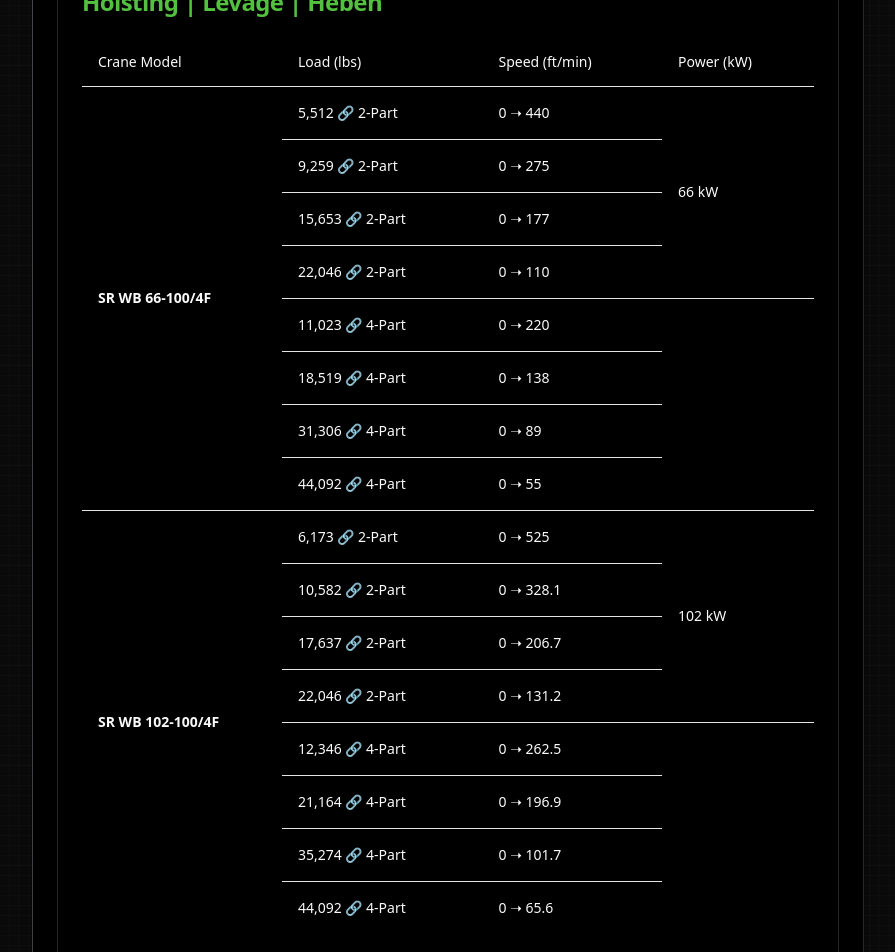
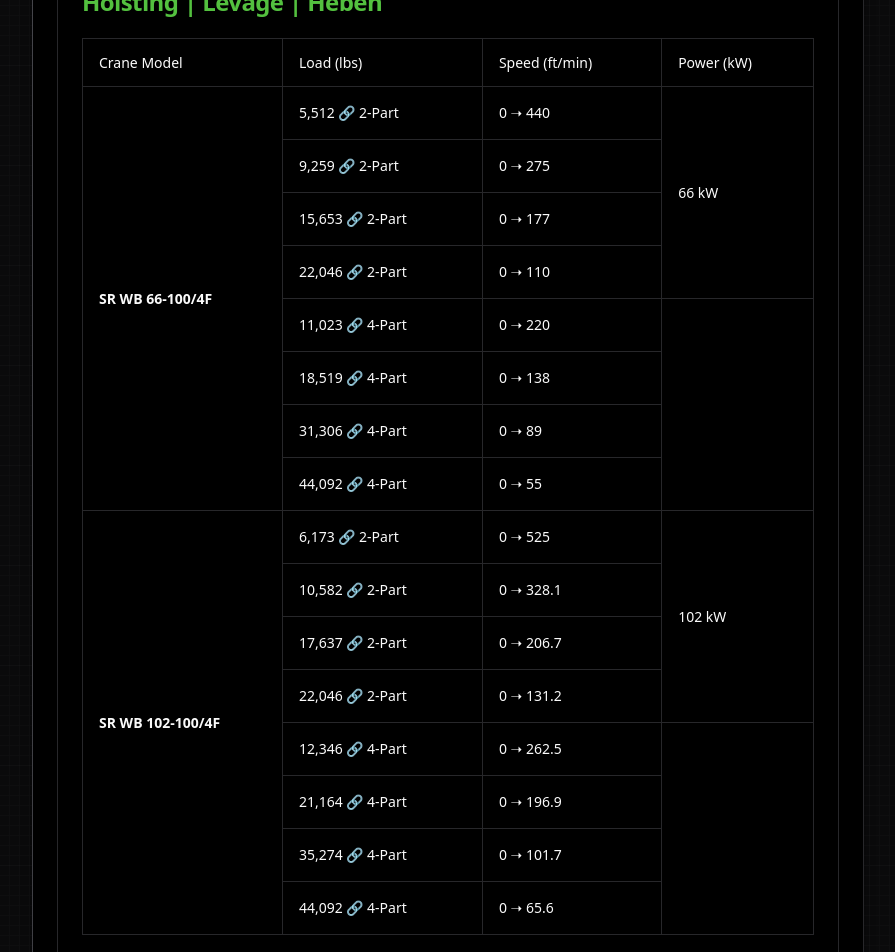
Before and after one commit to ArsCodeAmatoria/lilfoot, a Next.js app: page /tower-crane/terex-sk-415-20 in a window 1280 px wide. Shown: the part 2240-3192 px from the top of the page, without its empty margins (336-1231 px from the left). Built offline with nearby package versions, Linux system fonts and the light colour scheme; a web font is replaced by a local one.

Commit message:
Complete styling updates for Terex SK 415-20 components with consistent borders and text formatting

```diff
--- a/app/components/CraneLoadDiagram147Chart.tsx
+++ b/app/components/CraneLoadDiagram147Chart.tsx
@@ -218,7 +218,7 @@ const CraneLoadDiagram147Chart = () => {
               </div>
               <div className="flex items-center gap-2">
                 <span className="text-gray-400">Load Capacities:</span>
-                <span className="font-bold text-highlight">22,487 lbs and 22,046 lbs</span>
+                <span className="font-bold text-highlight">22,487 lbs - 22,046 lbs</span>
               </div>
             </div>
           </div>
@@ -226,18 +226,18 @@ const CraneLoadDiagram147Chart = () => {
       </div>
 
       {/* Chart */}
-      <div className="bg-gray-900 p-4 rounded-lg">
+      <div className="bg-black p-6 rounded-lg border border-gray-800">
         <div className="h-80">
           <Line options={options} data={chartData} />
         </div>
       </div>
 
       {/* Load capacity table */}
-      <div>
-        <h3 className="text-xl font-bold text-white mb-4">Load Capacity Table (144.4-147.6 ft Configuration)</h3>
+      <div className="bg-black p-6 rounded-lg border border-gray-800">
+        <h3 className="text-xl font-bold text-white mb-4">Load Capacity Table (144.4-147.6 ft)</h3>
         <div className="overflow-x-auto rounded-md">
           <Table className="border-collapse">
-            <TableCaption>Load capacity chart for Terex SK 415-20 showing capacities in pounds at different distances</TableCaption>
+            <TableCaption>Load capacity chart showing capacities in pounds at different distances</TableCaption>
             <TableHeader className="bg-gray-900">
               <TableRow>
                 <TableHead className="border border-gray-800 sticky left-0 z-10 bg-gray-900">Distance (ft)</TableHead>
--- a/app/components/SpeedLoadChart.tsx
+++ b/app/components/SpeedLoadChart.tsx
@@ -162,7 +162,7 @@ const SpeedLoadChart: React.FC<SpeedLoadChartProps> = ({ unitType }) => {
   };
 
   return (
-    <div className="w-full h-64 bg-gray-800 rounded-lg p-2">
+    <div className="w-full h-64 bg-gray-800 rounded-lg p-2 border border-gray-800">
       <Line options={options} data={chartData} />
     </div>
   );
--- a/app/components/TerexHoistingSpecs.tsx
+++ b/app/components/TerexHoistingSpecs.tsx
@@ -55,85 +55,85 @@ const TerexHoistingSpecs = () => {
             <Table>
               <TableHeader>
                 <TableRow>
-                  <TableHead className="w-[200px]">Crane Model</TableHead>
-                  <TableHead>Load (lbs)</TableHead>
-                  <TableHead>Speed (ft/min)</TableHead>
-                  <TableHead>Power (kW)</TableHead>
+                  <TableHead className="w-[200px] border border-gray-800">Crane Model</TableHead>
+                  <TableHead className="border border-gray-800">Load (lbs)</TableHead>
+                  <TableHead className="border border-gray-800">Speed (ft/min)</TableHead>
+                  <TableHead className="border border-gray-800">Power (kW)</TableHead>
                 </TableRow>
               </TableHeader>
               <TableBody>
                 {/* SR WB 66-100/4F */}
                 <TableRow>
-                  <TableCell className="font-semibold" rowSpan={8}>SR WB 66-100/4F</TableCell>
-                  <TableCell>5,512 🔗 2-Part</TableCell>
-                  <TableCell>0 ➝ 440</TableCell>
-                  <TableCell rowSpan={4}>66 kW</TableCell>
+                  <TableCell className="font-semibold border border-gray-800" rowSpan={8}>SR WB 66-100/4F</TableCell>
+                  <TableCell className="border border-gray-800">5,512 🔗 2-Part</TableCell>
+                  <TableCell className="border border-gray-800">0 ➝ 440</TableCell>
+                  <TableCell className="border border-gray-800" rowSpan={4}>66 kW</TableCell>
                 </TableRow>
                 <TableRow>
-                  <TableCell>9,259 🔗 2-Part</TableCell>
-                  <TableCell>0 ➝ 275</TableCell>
+                  <TableCell className="border border-gray-800">9,259 🔗 2-Part</TableCell>
+                  <TableCell className="border border-gray-800">0 ➝ 275</TableCell>
                 </TableRow>
                 <TableRow>
-                  <TableCell>15,653 🔗 2-Part</TableCell>
-                  <TableCell>0 ➝ 177</TableCell>
+                  <TableCell className="border border-gray-800">15,653 🔗 2-Part</TableCell>
+                  <TableCell className="border border-gray-800">0 ➝ 177</TableCell>
                 </TableRow>
                 <TableRow>
-                  <TableCell>22,046 🔗 2-Part</TableCell>
-                  <TableCell>0 ➝ 110</TableCell>
+                  <TableCell className="border border-gray-800">22,046 🔗 2-Part</TableCell>
+                  <TableCell className="border border-gray-800">0 ➝ 110</TableCell>
                 </TableRow>
                 <TableRow>
-                  <TableCell>11,023 🔗 4-Part</TableCell>
-                  <TableCell>0 ➝ 220</TableCell>
-                  <TableCell rowSpan={4}></TableCell>
+                  <TableCell className="border border-gray-800">11,023 🔗 4-Part</TableCell>
+                  <TableCell className="border border-gray-800">0 ➝ 220</TableCell>
+                  <TableCell className="border border-gray-800" rowSpan={4}></TableCell>
                 </TableRow>
                 <TableRow>
-                  <TableCell>18,519 🔗 4-Part</TableCell>
-                  <TableCell>0 ➝ 138</TableCell>
+                  <TableCell className="border border-gray-800">18,519 🔗 4-Part</TableCell>
+                  <TableCell className="border border-gray-800">0 ➝ 138</TableCell>
                 </TableRow>
                 <TableRow>
-                  <TableCell>31,306 🔗 4-Part</TableCell>
-                  <TableCell>0 ➝ 89</TableCell>
+                  <TableCell className="border border-gray-800">31,306 🔗 4-Part</TableCell>
+                  <TableCell className="border border-gray-800">0 ➝ 89</TableCell>
                 </TableRow>
                 <TableRow>
-                  <TableCell>44,092 🔗 4-Part</TableCell>
-                  <TableCell>0 ➝ 55</TableCell>
+                  <TableCell className="border border-gray-800">44,092 🔗 4-Part</TableCell>
+                  <TableCell className="border border-gray-800">0 ➝ 55</TableCell>
                 </TableRow>
 
                 {/* SR WB 102-100/4F */}
                 <TableRow>
-                  <TableCell className="font-semibold" rowSpan={8}>SR WB 102-100/4F</TableCell>
-                  <TableCell>6,173 🔗 2-Part</TableCell>
-                  <TableCell>0 ➝ 525</TableCell>
-                  <TableCell rowSpan={4}>102 kW</TableCell>
+                  <TableCell className="font-semibold border border-gray-800" rowSpan={8}>SR WB 102-100/4F</TableCell>
+                  <TableCell className="border border-gray-800">6,173 🔗 2-Part</TableCell>
+                  <TableCell className="border border-gray-800">0 ➝ 525</TableCell>
+                  <TableCell className="border border-gray-800" rowSpan={4}>102 kW</TableCell>
                 </TableRow>
                 <TableRow>
-                  <TableCell>10,582 🔗 2-Part</TableCell>
-                  <TableCell>0 ➝ 328.1</TableCell>
+                  <TableCell className="border border-gray-800">10,582 🔗 2-Part</TableCell>
+                  <TableCell className="border border-gray-800">0 ➝ 328.1</TableCell>
                 </TableRow>
                 <TableRow>
-                  <TableCell>17,637 🔗 2-Part</TableCell>
-                  <TableCell>0 ➝ 206.7</TableCell>
+                  <TableCell className="border border-gray-800">17,637 🔗 2-Part</TableCell>
+                  <TableCell className="border border-gray-800">0 ➝ 206.7</TableCell>
                 </TableRow>
                 <TableRow>
-                  <TableCell>22,046 🔗 2-Part</TableCell>
-                  <TableCell>0 ➝ 131.2</TableCell>
+                  <TableCell className="border border-gray-800">22,046 🔗 2-Part</TableCell>
+                  <TableCell className="border border-gray-800">0 ➝ 131.2</TableCell>
                 </TableRow>
                 <TableRow>
-                  <TableCell>12,346 🔗 4-Part</TableCell>
-                  <TableCell>0 ➝ 262.5</TableCell>
-                  <TableCell rowSpan={4}></TableCell>
+                  <TableCell className="border border-gray-800">12,346 🔗 4-Part</TableCell>
+                  <TableCell className="border border-gray-800">0 ➝ 262.5</TableCell>
+                  <TableCell className="border border-gray-800" rowSpan={4}></TableCell>
                 </TableRow>
                 <TableRow>
-                  <TableCell>21,164 🔗 4-Part</TableCell>
-                  <TableCell>0 ➝ 196.9</TableCell>
+                  <TableCell className="border border-gray-800">21,164 🔗 4-Part</TableCell>
+                  <TableCell className="border border-gray-800">0 ➝ 196.9</TableCell>
                 </TableRow>
                 <TableRow>
-                  <TableCell>35,274 🔗 4-Part</TableCell>
-                  <TableCell>0 ➝ 101.7</TableCell>
+                  <TableCell className="border border-gray-800">35,274 🔗 4-Part</TableCell>
+                  <TableCell className="border border-gray-800">0 ➝ 101.7</TableCell>
                 </TableRow>
                 <TableRow>
-                  <TableCell>44,092 🔗 4-Part</TableCell>
-                  <TableCell>0 ➝ 65.6</TableCell>
+                  <TableCell className="border border-gray-800">44,092 🔗 4-Part</TableCell>
+                  <TableCell className="border border-gray-800">0 ➝ 65.6</TableCell>
                 </TableRow>
               </TableBody>
             </Table>
```
Also changed, not shown: app/components/TerexDrivingUnitSection.tsx (+24 -24 lines).
